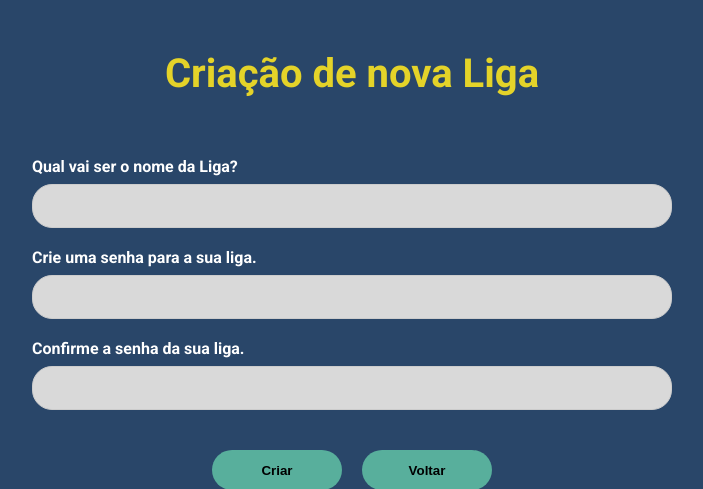
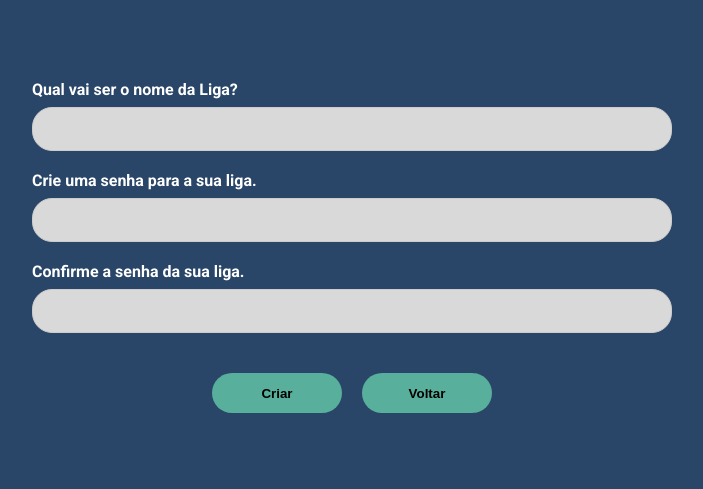
Before and after one commit to GabrielDeAlmeidaSilva/TypeGame, a PHP site: page /criacaoLigas/criar_liga.php in a window 1280 px wide. Shown: the part 95-584 px from the top of the page, without its empty margins (288-991 px from the left). Run offline with PHP 8.4, Linux system fonts and the light colour scheme; the visitor is signed in with stand-in values (Sample User, id 1); tables that the repository leaves empty or names only in its code hold one stand-in row (values such as "Sample post").

```diff
--- a/criacaoLigas/criar_liga.php
+++ b/criacaoLigas/criar_liga.php
@@ -94,7 +94,6 @@ else {
              <h1>TypeGame</h1>
         </header>
             <main>
-                <h2 class="tituloLiga">Criação de nova Liga</h2>
                 <?php
                 //exibe a mensagem de erro caso as senha não coincidam.
                 if ($mensagem != "") { ?>
```
